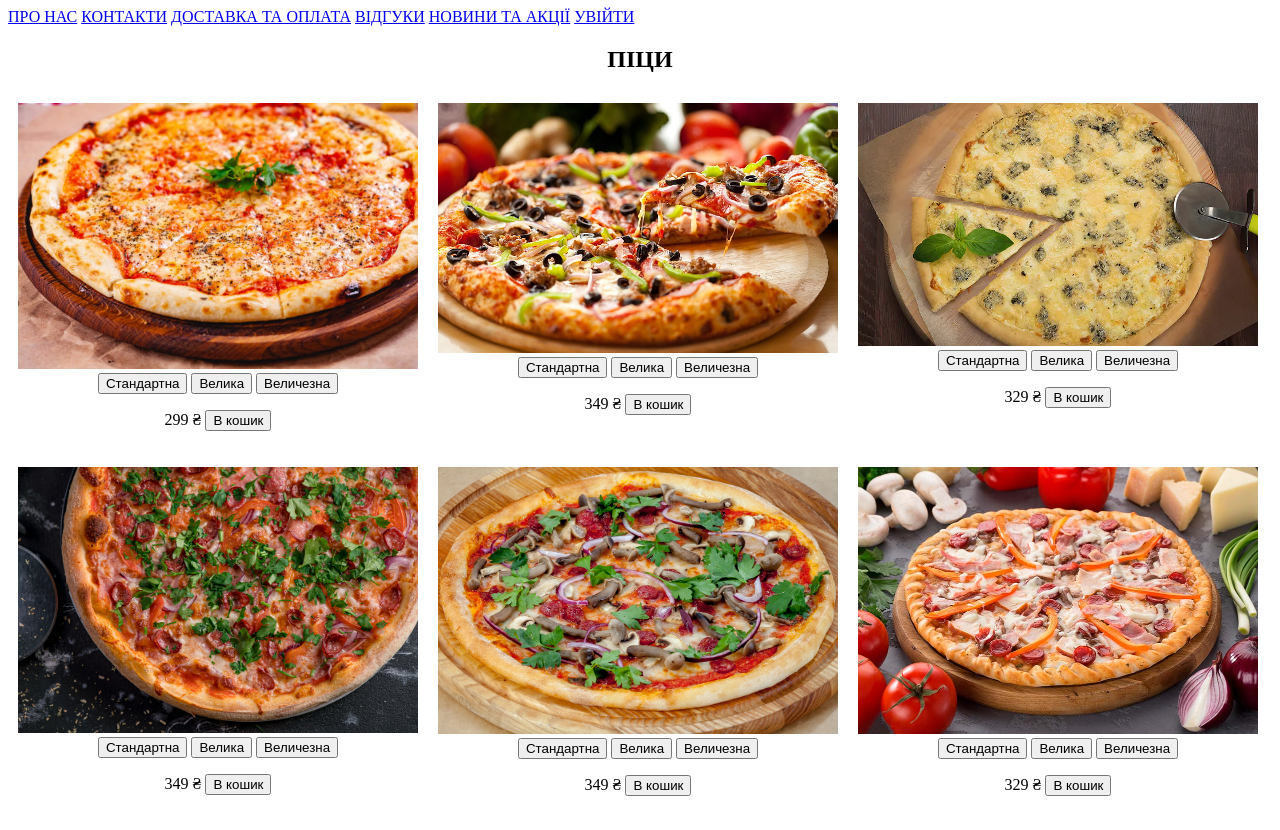
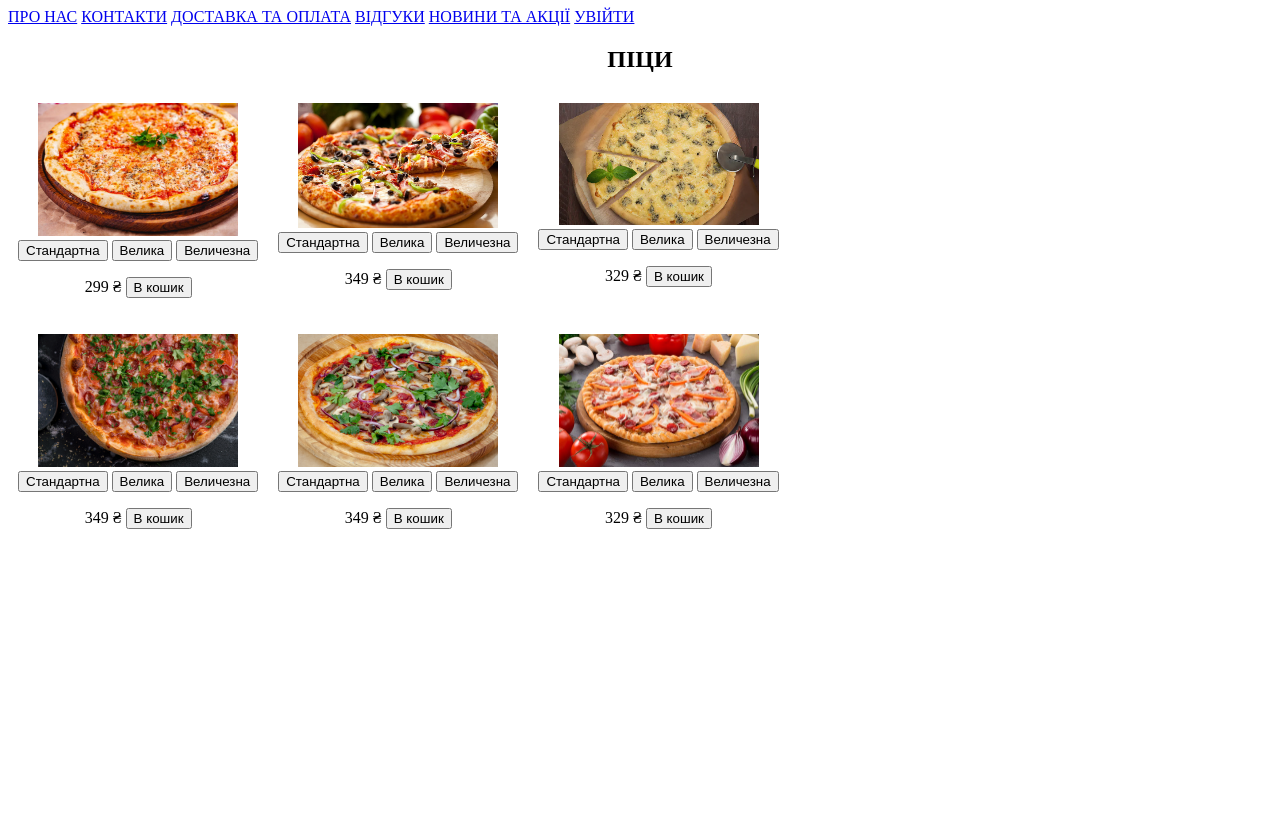
Before and after one commit to GMBFRV/Application-Web-Basics, a plain HTML site: page index.html in a window 1280 px wide. After the commit the page ends 800 px from the top, so only its background shows below. Drawn offline with Linux system fonts and the light colour scheme.

Commit message:
[modified] Форматування сторінки, задання відступів

```diff
--- a/index.html
+++ b/index.html
@@ -28,9 +28,9 @@
 </header>
 <main>
     <h2 align="center">ПІЦИ</h2>
-    <div class="row">
+    <div class="row" style="margin-left: 200px; margin-right: 200px">
         <div class="column">
-            <img src="images/Маргарита.jpg" width="400" alt="Маргарита">
+            <img src="images/Маргарита.jpg" width="200" alt="Маргарита">
             <br>
             <button>Стандартна</button>
             <button>Велика</button>
@@ -39,7 +39,7 @@
             <p>299 ₴ <button>В кошик</button>  </p>
         </div>
         <div class="column">
-            <img src="images/Пеперони.jpg" width="400" alt="Пепероні">
+            <img src="images/Пеперони.jpg" width="200" alt="Пепероні">
             <br>
             <button>Стандартна</button>
             <button>Велика</button>
@@ -48,7 +48,7 @@
             <p>349 ₴ <button>В кошик</button> </p>
         </div>
         <div class="column">
-            <img src="images/4 сыра.webp" width="400" alt="Чотири сира">
+            <img src="images/4 сыра.webp" width="200" alt="Чотири сира">
             <br>
             <button>Стандартна</button>
             <button>Велика</button>
@@ -57,9 +57,9 @@
             <p>329 ₴ <button>В кошик</button> </p>
         </div>
     </div>
-    <div class="row">
+    <div class="row style="margin-left: 200px; margin-right: 200px"">
         <div class="column">
-            <img src="images/Селянська.jpg" width="400" alt="Селянська">
+            <img src="images/Селянська.jpg" width="200" alt="Селянська">
             <br>
             <button>Стандартна</button>
             <button>Велика</button>
@@ -68,7 +68,7 @@
             <p>349 ₴ <button>В кошик</button> </p>
         </div>
         <div class="column">
-            <img src="images/Баварська.jpg" width="400" alt="Баварська">
+            <img src="images/Баварська.jpg" width="200" alt="Баварська">
             <br>
             <button>Стандартна</button>
             <button>Велика</button>
@@ -77,7 +77,7 @@
             <p>349 ₴ <button>В кошик</button> </p>
         </div>
         <div class="column">
-            <img src="images/4 м'яса.jpg" width="400" alt="Чотири м'яса">
+            <img src="images/4 м'яса.jpg" width="200" alt="Чотири м'яса">
             <br>
             <button>Стандартна</button>
             <button>Велика</button>
```
